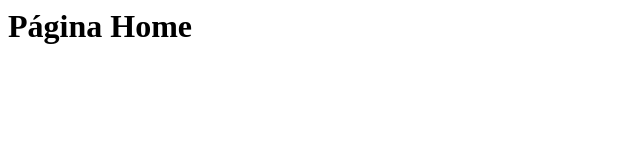
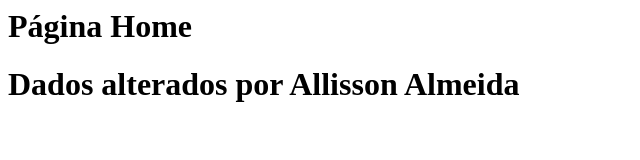
Before and after one commit to allissonalmeida/site, a plain HTML site: page home.html in a window 1280 px wide. Shown: the whole page, without its empty margins (0-640 px from the left). Drawn offline with Linux system fonts and the light colour scheme.

Commit message:
teste de envio de arquivo

```diff
--- a/home.html
+++ b/home.html
@@ -4,5 +4,6 @@
 <body>
 
 	<h1>Página Home</h1>
+	<h1>Dados alterados por Allisson Almeida</h1>
 </body>
 </html>
```
Also changed, not shown: contato.html (added, +3 -0 lines).
